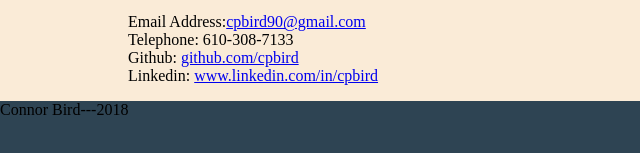
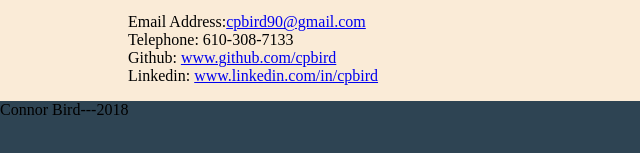
Before and after one commit to cpbird/connor-bird, a plain HTML site: page docs/Contact/index.html in a window 1280 px wide. Shown: the part 257-410 px from the top of the page, 0-640 px from the left. Drawn offline with Linux system fonts and the light colour scheme.

Commit message:
Fix links

```diff
--- a/docs/Contact/index.html
+++ b/docs/Contact/index.html
@@ -48,7 +48,7 @@
                         <div class="contact-content">
                             <p> Email Address:<a href="mailto:cpbird90@gmail.com">cpbird90@gmail.com</a> <br />
                             Telephone: 610-308-7133 <br />
-                            Github: <a href="http://github.com/cpbird">github.com/cpbird</a> <br />
+                            Github: <a href="http://github.com/cpbird">www.github.com/cpbird</a> <br />
                             Linkedin: <a href="http://linkedin.com/in/cpbird">www.linkedin.com/in/cpbird</a>
                             </p>
                         </div>
```
Also changed, not shown: docs/Projects/index.html (+1 -1 lines).
